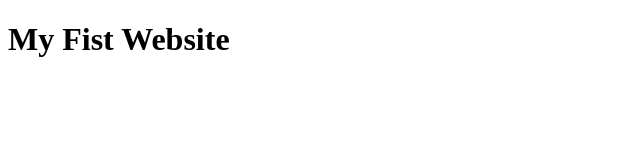
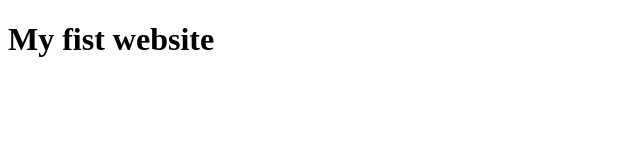
Before and after one commit to mdaktaruzzamanapple/my-fist-website, a plain HTML site: page index.html in a window 1280 px wide. Shown: the whole page, without its empty margins (0-640 px from the left). Drawn offline with Linux system fonts and the light colour scheme.

Commit message:
first ever commit

```diff
--- a/indext.html
+++ b/index.html
@@ -6,6 +6,6 @@
     <title>Document</title>
 </head>
 <body>
-    <h1>My Fist Website </h1>
+    <h1>My fist website </h1>
 </body>
 </html>
```
